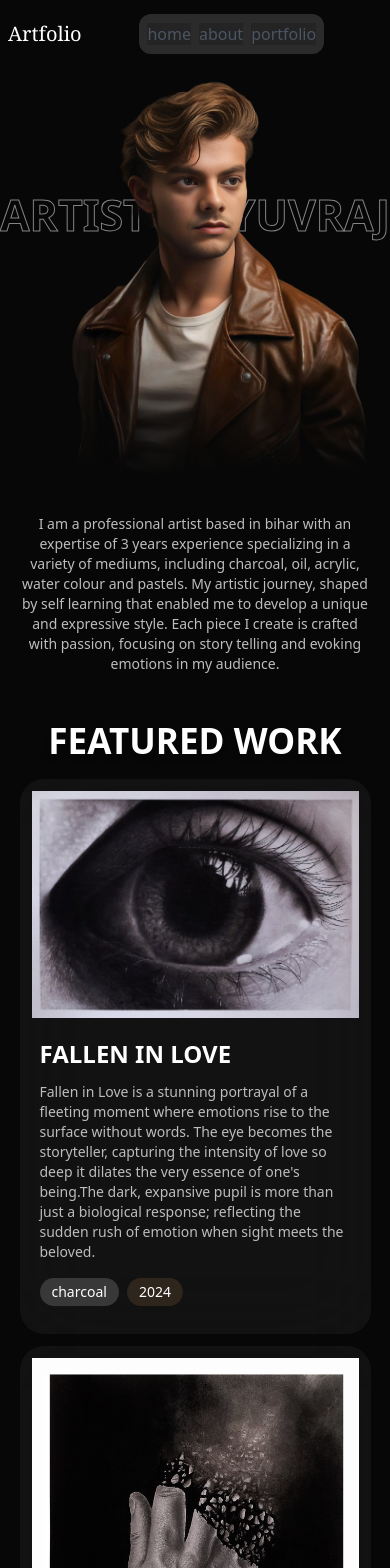
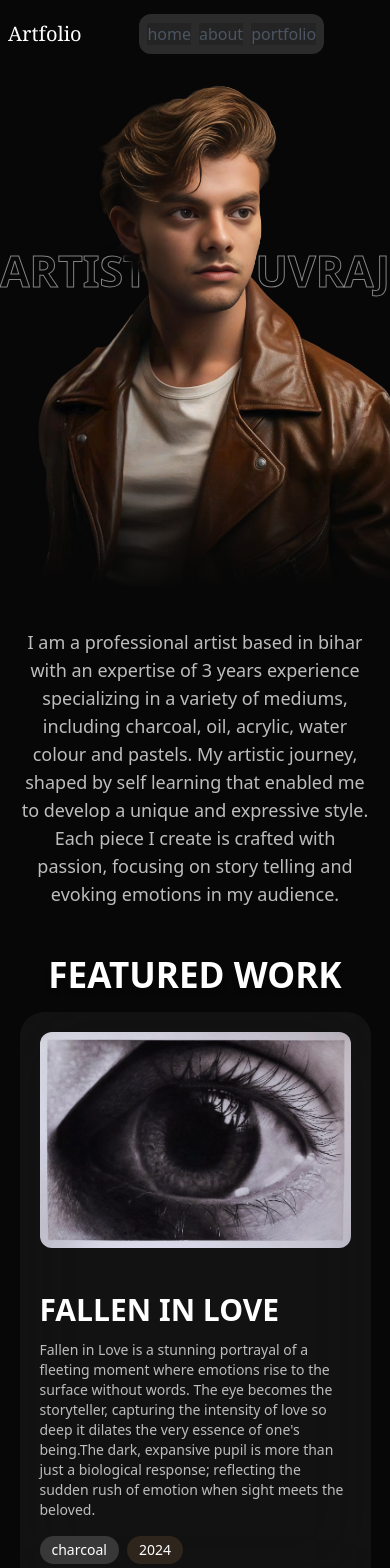
Before and after one commit to techiuv/artist-portfolio, a React (Vite) app: page / in a window 390 px wide. Shown: the top 1568 px of the page. Built offline with nearby package versions, Linux system fonts and the light colour scheme.

Commit message:
UI fixes

```diff
--- a/src/App.jsx
+++ b/src/App.jsx
@@ -22,12 +22,12 @@ function App() {
       <main>
         <section id='home' className='w-[100%]  h-auto lg:h-[100vh] relative flex justify-center items-center'>
           <div className='mx-auto relative w-[100%] lg:w-auto h-[100%]'>
-            <img src="/img/Firefly 20240729100151 2.png" alt="Artist Yuvraj" className='h-auto md:h-[100%]' />
+            <img src="/img/Firefly 20240729100151 2.png" alt="Artist Yuvraj" className='h-auto md:h-[100%]  aspect-[3/4] md:aspect-auto object-cover  ' />
             <div className="bg-gradient-to-b from-transparent to-[#070707] h-32 w-full absolute bottom-0 left-0"></div>
           </div>
           <div className='absolute h-[100%] w-[100%] text-center flex justify-between lg:justify-center lg:gap-20 items-center text-transparent  top-0 left-0  -z-10 '>
-            <h3 className='text-stroke-1 opacity-50 uppercase font-bold text-[11vw] md:text-[13vww]  lg:text-[150px] text-gradient-stroke mb-28'>Artist</h3>
-            <h3 className='text-stroke-1 opacity-50 uppercase font-bold text-[11vw] md:text-[13vww]  lg:text-[150px] text-gradient-stroke mb-28'> Yuvraj</h3>
+            <h3 className='text-stroke-1 opacity-50 uppercase font-bold text-[11vw] md:text-[12.5vww]  lg:text-[150px] text-gradient-stroke mb-28'>Artist</h3>
+            <h3 className='text-stroke-1 opacity-50 uppercase font-bold text-[11vw] md:text-[12.5vww]  lg:text-[150px] text-gradient-stroke mb-28'> Yuvraj</h3>
           </div>
 
 
@@ -35,7 +35,7 @@ function App() {
 
 
         <section id='about' className='w-[100%]'>
-          <p className='text-center w-[90%] md:w-[70%] lg:w-[65%] mx-auto text-sm md:text-2xl lg:text-3xl text-[#BDBDBD] my-10 md:my-16 font-normal'>
+          <p className='text-center w-[90%] md:w-[70%] lg:w-[65%] mx-auto text-lg md:text-2xl lg:text-3xl text-[#BDBDBD] my-10 md:my-16 font-normal'>
             I am a professional artist based in bihar with an expertise of {experience} experience specializing in a variety of mediums, including charcoal, oil, acrylic, water colour and pastels. My artistic journey, shaped by self learning that enabled me to develop a unique and expressive style. Each piece I create is crafted with passion, focusing on story telling and evoking emotions in my audience.
           </p>
         </section>
--- a/src/component/Cards.jsx
+++ b/src/component/Cards.jsx
@@ -2,10 +2,10 @@ import React from 'react'
 
 const Cards = ({ path, tittle, year, description, medium }) => {
   return (
-    <div className='w-[100%] flex items-center flex-col md:flex-row justify-center rounded-3xl bg-secondary-color backdrop-blur-2xl p-3 md:p-6 mt-3 md:mt-6'>
+    <div className='w-[100%] flex items-center flex-col md:flex-row justify-center gap-4 rounded-3xl bg-secondary-color backdrop-blur-2xl p-3 md:p-6 mt-3 md:mt-6'>
 
-      <div className='w-[100%] md:w-[30%] rounded-xl md:rounded-3xl object-cover'>
-        <img src={path} alt={tittle} className='' />
+      <div className='w-[100%] md:w-[30%] rounded-xl md:rounded-3xl object-cover p-2'>
+        <img src={path} alt={tittle} className='rounded-xl' />
       </div>
 
 
@@ -16,7 +16,7 @@ const Cards = ({ path, tittle, year, description, medium }) => {
         </div>
 
         <div className='w-[100%]'>
-          <h2 className='font-bold text-2xl my-3 md:text-3xl uppercase'>{tittle}</h2>
+          <h2 className='font-bold text-3xl my-3  uppercase'>{tittle}</h2>
           <p className='text-sm md:text-xl lg:text-2xl my-2 text-[#BDBDBD] font-normal '>{description}</p>
 
         </div>
--- a/src/component/Form.jsx
+++ b/src/component/Form.jsx
@@ -57,24 +57,26 @@ const Form = () => {
   return (
     <form className="w-[90%] md:w-3/4 mx-auto p-4 bg-secondary-color rounded-3xl py-2 lg:py-4 my-11" onSubmit={handleSubmit}>
 
-      <h3 className=' text-white text-center my-2  text-2xl lg:text-4xl font-bold'>Get in touch</h3>
+      <h3 className=' text-white text-center my-2  text-2xl lg:text-4xl font-bold'>Get in Touch</h3>
       <p className='text-[#BDBDBD] text-center font-normal'>You can reach me anytime</p>
-      <div className='py-3 lg:py-2 flex flex-col lg:flex-row gap-4 md:gap-3 justify-between items-center w-[100%] lg:w-[85%] mx-auto'>
+      <div className='py-3 lg:py-2 flex flex-col md:flex-row gap-4 md:gap-3 justify-between items-center w-[100%] lg:w-[85%] mx-auto'>
         <input
           type="text"
           name="firstName"
           placeholder='First Name'
           value={formData.firstName}
           onChange={handleChange}
-          className="w-full md:w-[50%] border px-4 md:px-6 py-2  lg:py-2 rounded-3xl  bg-transparent text-sm lg:text-xl border-primary-color placeholder:text-[#6F6969] text-white outline-none focus:bg-transparent active:bg-transparent"
+          autoComplete='off'
+          className="w-full md:w-[50%] border px-4 md:px-6 py-3  lg:py-2 rounded-3xl  bg-transparent text-sm lg:text-xl border-primary-color placeholder:text-[#6F6969] text-white outline-none focus:bg-transparent active:bg-transparent"
         />
         <input
           type="text"
           name="secondName"
           placeholder='Second Name'
+          autoComplete='off'
           value={formData.secondName}
           onChange={handleChange}
-          className="w-full md:w-[50%] border px-4 md:px-6 py-2  lg:py-2 rounded-3xl bg-transparent text-sm lg:text-xl border-primary-color placeholder:text-[#6F6969] text-white outline-none focus:bg-transparent active:bg-transparent"
+          className="w-full md:w-[50%] border px-4 md:px-6 py-3  lg:py-2 rounded-3xl bg-transparent text-sm lg:text-xl border-primary-color placeholder:text-[#6F6969] text-white outline-none focus:bg-transparent active:bg-transparent"
         />
 
       </div>
@@ -84,9 +86,10 @@ const Form = () => {
           type="email"
           name="email"
           placeholder='Email'
+          autoComplete='off'
           value={formData.email}
           onChange={handleChange}
-          className="w-full border px-4 md:px-6 py-2 my-2  lg:py-2 rounded-3xl bg-transparent text-sm lg:text-xl border-primary-color placeholder:text-[#6F6969] text-white outline-none focus:bg-transparent active:bg-transparent"
+          className="w-full border px-4 md:px-6 py-3 my-2  lg:py-2 rounded-3xl bg-transparent text-sm lg:text-xl border-primary-color placeholder:text-[#6F6969] text-white outline-none focus:bg-transparent active:bg-transparent"
         />
       </div>
       <div className='w-[100%] lg:w-[85%] mx-auto'>
@@ -95,17 +98,22 @@ const Form = () => {
           placeholder='Your Message'
           value={formData.message}
           onChange={handleChange}
-          className="w-full border px-4 md:px-6 py-2 my-2  lg:py-2 rounded-3xl bg-transparent text-sm lg:text-xl border-primary-color placeholder:text-[#6F6969] text-white outline-none focus:bg-transparent hover:bg-transparent valid:bg-transparent active:bg-transparent"
+          rows={4}
+          className="w-full border px-4 md:px-6 py-3 my-2  lg:py-2 rounded-3xl bg-transparent text-sm lg:text-xl border-primary-color placeholder:text-[#6F6969] text-white outline-none focus:bg-transparent hover:bg-transparent valid:bg-transparent active:bg-transparent"
         />
       </div>
       {error && <p className="text-red-500 text-center" >{error}</p>}
       {success && <p className="text-green-500  text-center">{success}</p>}
       <button
         type="submit"
-        className={` px-5 mx-auto flex justify-center items-center py-2 my-3 bg-accent-color rounded-full w-auto text-white ${loading && 'opacity-50 cursor-not-allowed'}`}
+        className={` px-5 mx-auto flex justify-center items-center py-2 my-3 bg-accent-color rounded-full w-20 text-white ${loading && 'opacity-50 cursor-not-allowed'}`}
         disabled={loading}
       >
-        {loading ? 'Submitting...' : 'Submit'}
+        {loading ? (
+          <div class="w-6 h-6 border-4 border-dotted border-t-transparent border-blue-500 rounded-full animate-spin"></div>
+        ) : (
+          'Submit'
+        )}
       </button>
     </form>
   );
```
